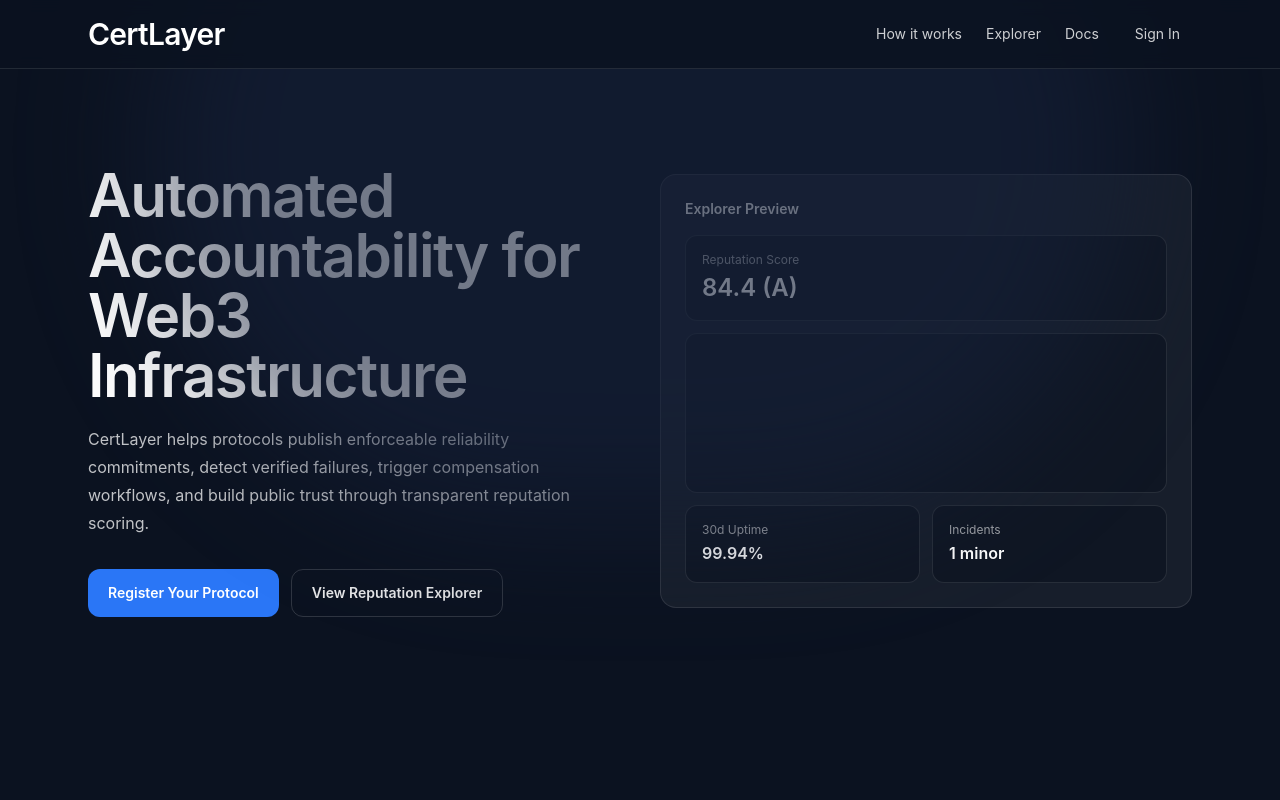
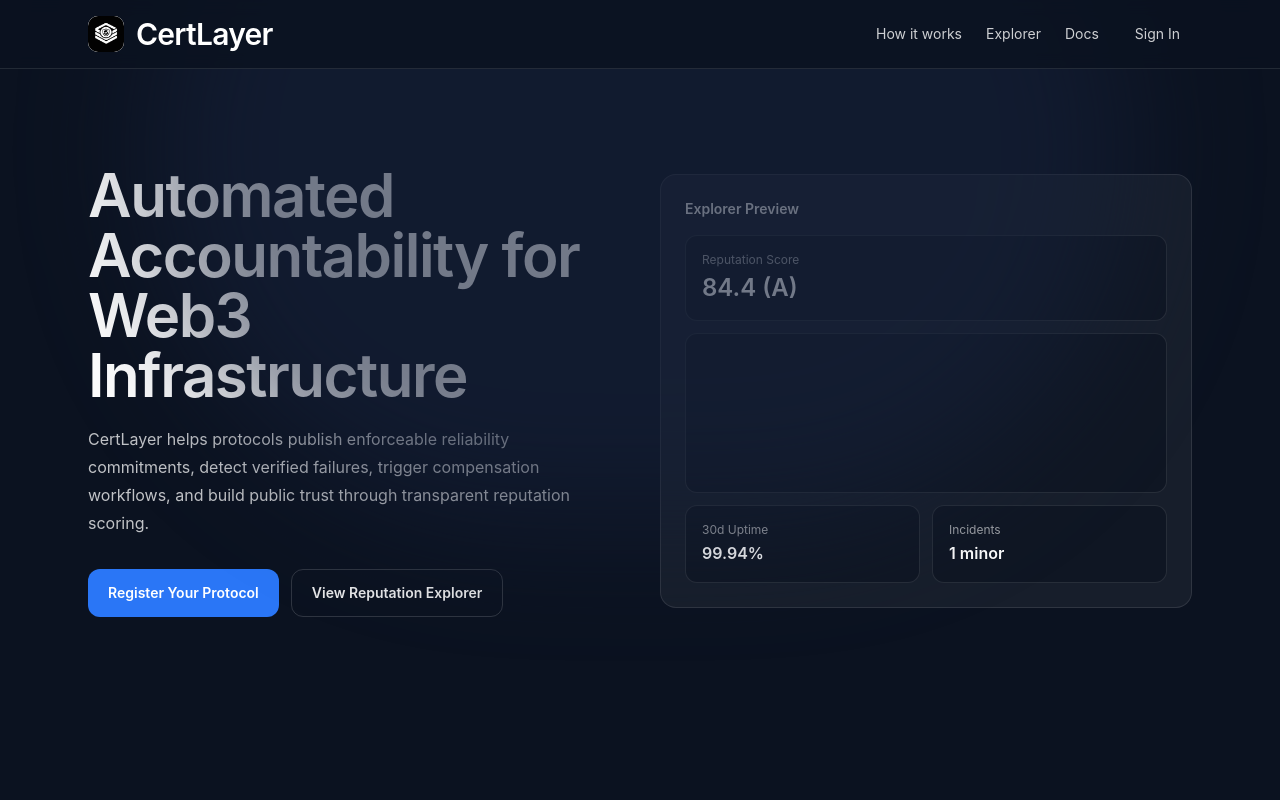
Before and after one commit to Kodark220/CERTLAYER, a Next.js app in the folder frontend/: page / in a window 1280 px wide. Shown: the top 800 px of the page. Built offline with nearby package versions, Linux system fonts and the light colour scheme; what wagmi would draw is missing.

Commit message:
Add navbar logo from public assets

```diff
--- a/frontend/components/Navbar.tsx
+++ b/frontend/components/Navbar.tsx
@@ -1,13 +1,15 @@
 "use client";
 
+import Image from "next/image";
 import Link from "next/link";
 
 export default function Navbar() {
   return (
     <header className="sticky top-0 z-50 border-b border-white/10 bg-[#0B1220]/80 backdrop-blur">
       <div className="mx-auto flex max-w-6xl items-center justify-between px-6 py-4">
-        <Link href="/" className="text-2xl font-semibold tracking-tight md:text-3xl">
-          CertLayer
+        <Link href="/" className="flex items-center gap-3 text-2xl font-semibold tracking-tight md:text-3xl">
+          <Image src="/logo.svg" alt="CertLayer logo" width={36} height={36} className="h-9 w-9 rounded-md" priority />
+          <span>CertLayer</span>
         </Link>
 
         <nav className="hidden items-center gap-6 text-sm text-white/80 md:flex">
```
Also changed, not shown: frontend/public/logo.svg (added).
